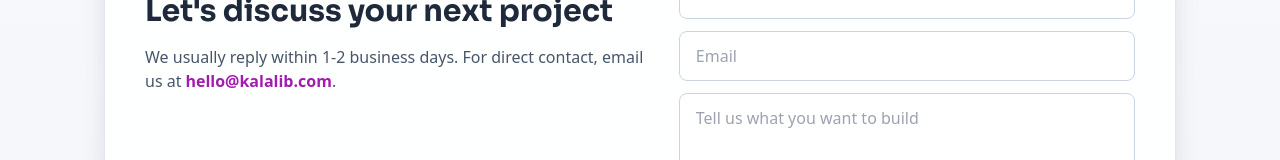
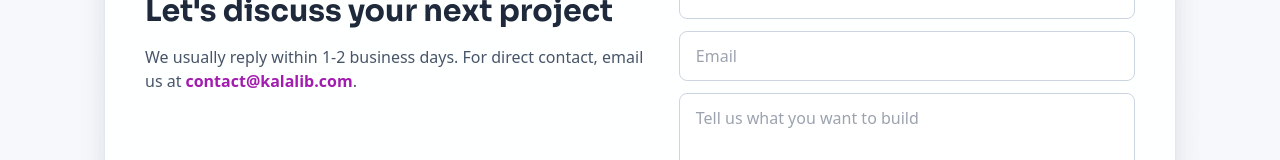
Before and after one commit to Kalalib/kalalib-root-website, a Next.js app: page / in a window 1280 px wide. Shown: the part 2317-2477 px from the top of the page. Built offline with nearby package versions, Linux system fonts and the light colour scheme; no server answers.

Commit message:
fix: changed the email to contact@kalalib.com

```diff
--- a/app/page.tsx
+++ b/app/page.tsx
@@ -204,8 +204,8 @@ export default function Home() {
               </h2>
               <p className="mt-4 text-slate-600">
                 We usually reply within 1-2 business days. For direct contact, email us at
-                <a className="ml-1 font-semibold text-fuchsia-700 hover:text-sky-700" href="mailto:hello@kalalib.com">
-                  hello@kalalib.com
+                <a className="ml-1 font-semibold text-fuchsia-700 hover:text-sky-700" href="mailto:contact@kalalib.com">
+                  contact@kalalib.com
                 </a>
                 .
               </p>
```
